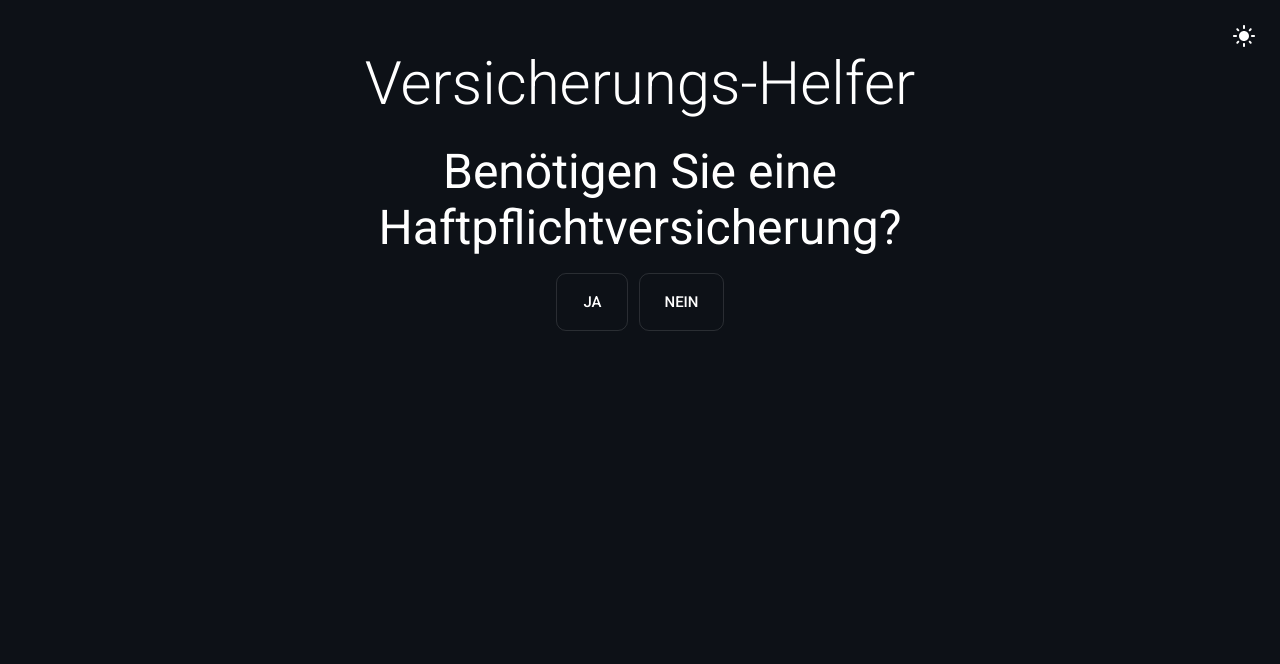
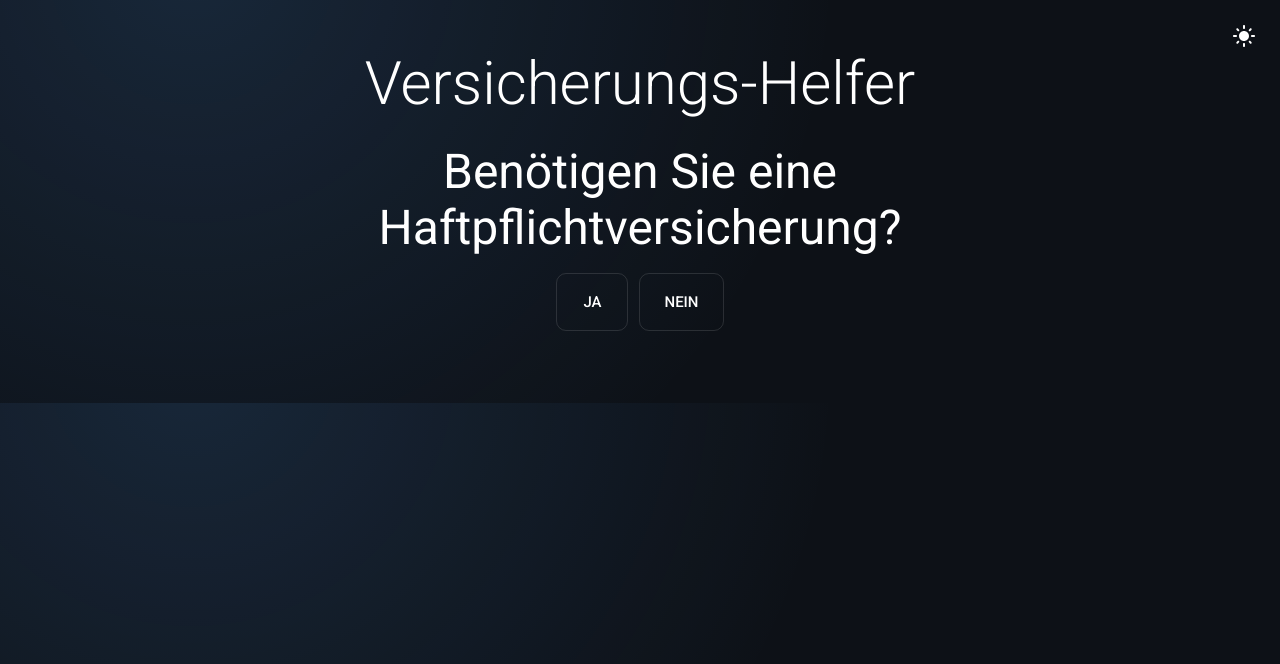
Before and after one commit to SetupCoding/insurance-configurator-demo, a Next.js app: page / in a window 1280 px wide. Shown: the top 664 px of the page. Built offline with nearby package versions, Linux system fonts and the light colour scheme; what @mui/material-nextjs would draw is missing.

Commit message:
feat(theme): add a subtle background gradient
A flat background colour read as bland. Layer a soft, fixed-colour glow
over it instead of changing the gradient itself per scheme, so the
existing colour-scheme transition (on background-color) still applies.

```diff
--- a/src/app/globals.css
+++ b/src/app/globals.css
@@ -4,8 +4,12 @@ body {
   margin: 0;
 }
 
-/* Smooths the colour scheme switch instead of an abrupt swap. */
 body {
+  /* A soft, fixed-colour glow so the page reads as a solid colour rather
+     than fully flat, without needing to change (and re-transition) it per
+     colour scheme: only background-color below differs between schemes. */
+  background-image: radial-gradient(circle at 15% -10%, rgba(88, 166, 255, 0.15), transparent 55%);
+  /* Smooths the colour scheme switch instead of an abrupt swap. */
   transition:
     background-color 200ms ease,
     color 200ms ease;
```
